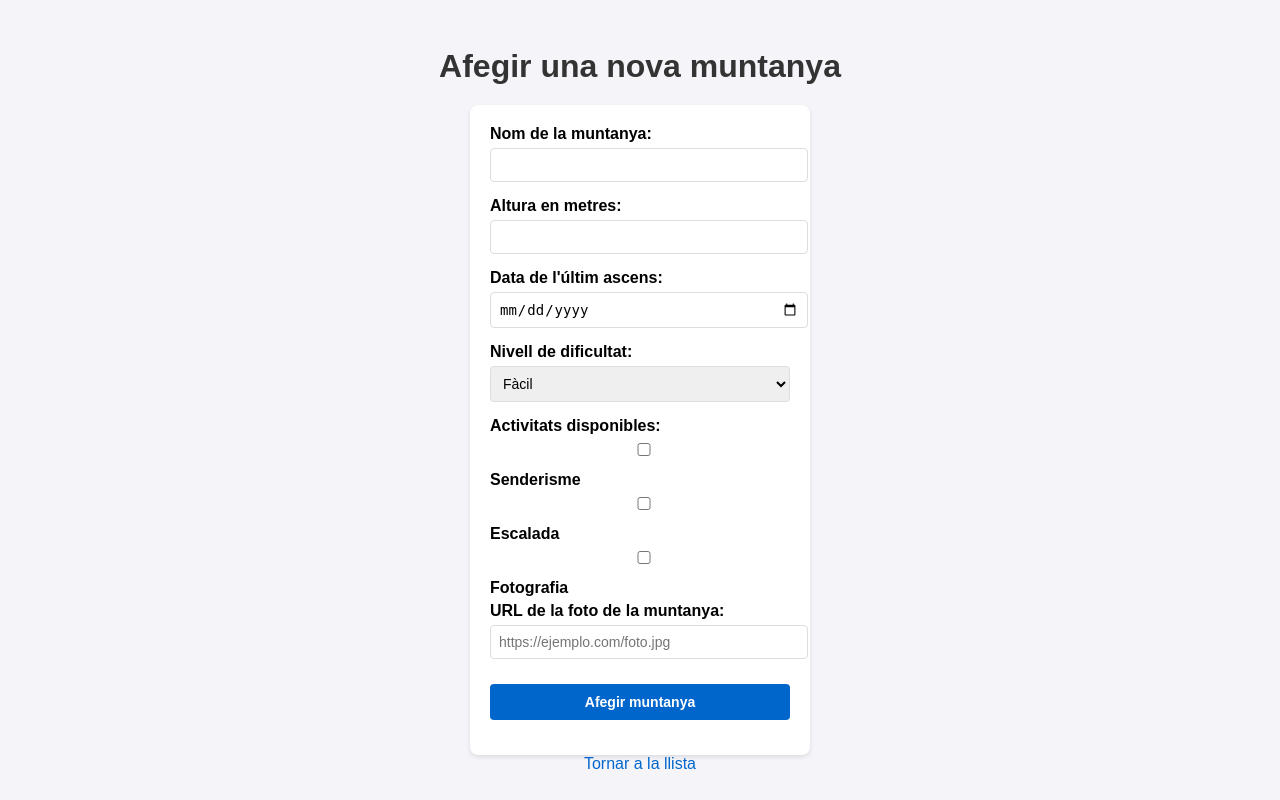
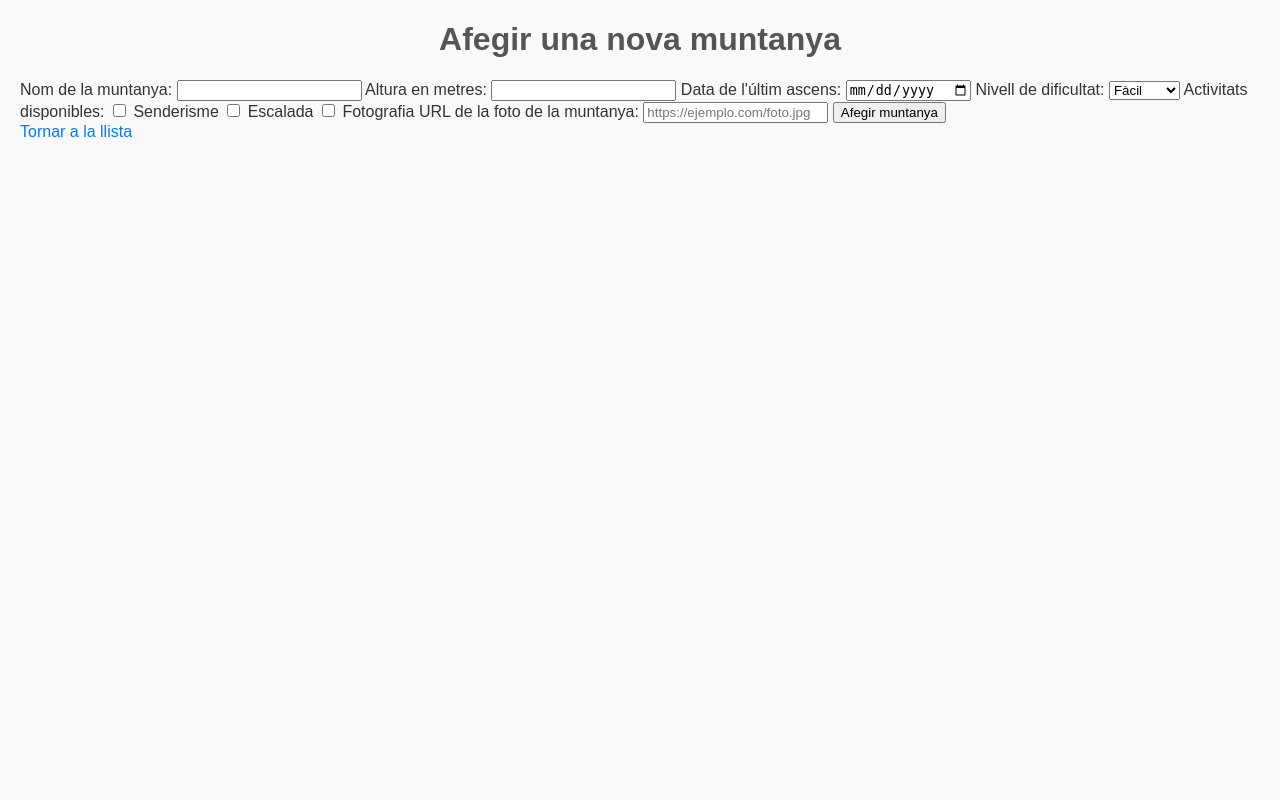
Before and after one commit to laasso/php, a PHP site: page /add_muntanyes.php in a window 1280 px wide. Run offline with PHP 8.4, Linux system fonts and the light colour scheme.

Commit message:
feat: refactor estilos CSS y mover a archivo separado para mejorar la organización

```diff
--- a/101224/styles.css
+++ b/101224/styles.css
@@ -1,111 +1,57 @@
-/* styles.css */
-
 body {
     font-family: Arial, sans-serif;
-    background-color: #f4f4f9;
-    margin: 0;
-    padding: 0;
-    display: flex;
-    flex-direction: column;
-    align-items: center;
-    justify-content: center;
-    min-height: 100vh;
+    margin: 20px;
+    background-color: #f9f9f9;
+    color: #333;
 }
 
 h1 {
-    color: #333;
-    margin-bottom: 20px;
+    text-align: center;
+    color: #555;
 }
 
 ul {
-    list-style: none;
+    list-style-type: none;
     padding: 0;
 }
 
-ul li {
-    background-color: #ffffff;
+li {
+    background: #fff;
     margin: 10px 0;
     padding: 15px;
-    border-radius: 8px;
+    border: 1px solid #ddd;
+    border-radius: 5px;
     box-shadow: 0 2px 4px rgba(0, 0, 0, 0.1);
 }
 
-ul li a {
-    color: #0066cc;
-    text-decoration: none;
-    margin-right: 10px;
-    font-weight: bold;
-}
-
-ul li a:hover {
-    text-decoration: underline;
-}
-
-form {
-    background-color: #ffffff;
-    padding: 20px;
-    border-radius: 8px;
-    box-shadow: 0 2px 4px rgba(0, 0, 0, 0.1);
-    width: 300px;
-}
-
-form label {
-    font-weight: bold;
+li img {
+    max-width: 200px;
+    height: auto;
     display: block;
-    margin-bottom: 5px;
-}
-
-form input, form select, form button, form textarea {
-    width: 100%;
-    margin-bottom: 15px;
-    padding: 8px;
-    border: 1px solid #ddd;
-    border-radius: 4px;
-    font-size: 14px;
-}
-
-form button {
-    background-color: #0066cc;
-    color: #ffffff;
-    border: none;
-    cursor: pointer;
-    font-weight: bold;
-    padding: 10px 15px;
-    text-align: center;
-}
-
-form button:hover {
-    background-color: #005bb5;
+    margin-top: 10px;
 }
 
 a {
-    color: #0066cc;
+    color: #007BFF;
     text-decoration: none;
+    margin-right: 10px;
 }
 
 a:hover {
     text-decoration: underline;
 }
 
-.container {
-    max-width: 800px;
-    width: 100%;
-    padding: 20px;
+.add-button {
+    display: inline-block;
+    margin: 20px 0;
+    padding: 10px 20px;
+    background-color: #28a745;
+    color: #fff;
+    text-decoration: none;
+    border-radius: 5px;
     text-align: center;
 }
 
-button, .add-btn {
-    background-color: #0066cc;
-    color: white;
-    border: none;
-    padding: 10px 20px;
-    margin: 10px 0;
-    border-radius: 5px;
-    text-decoration: none;
-    cursor: pointer;
-    display: inline-block;
+.add-button:hover {
+    background-color: #218838;
 }
-
-button:hover, .add-btn:hover {
-    background-color: #005bb5;
-}
```
Also changed, not shown: 101224/index.php (+1 -51 lines).
